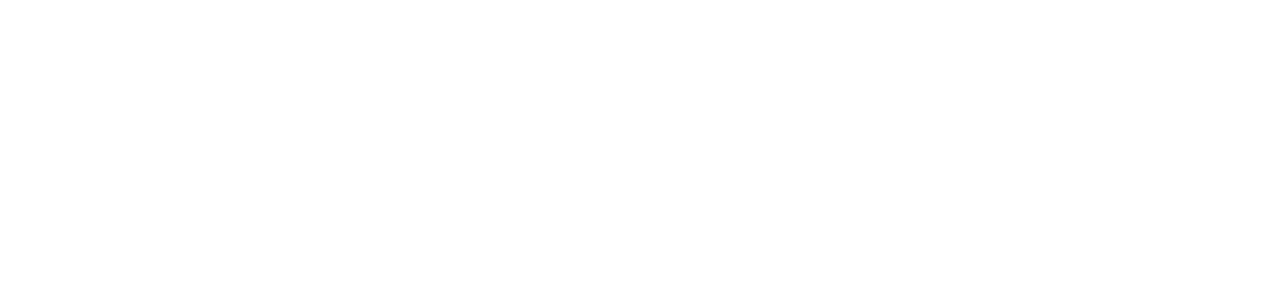
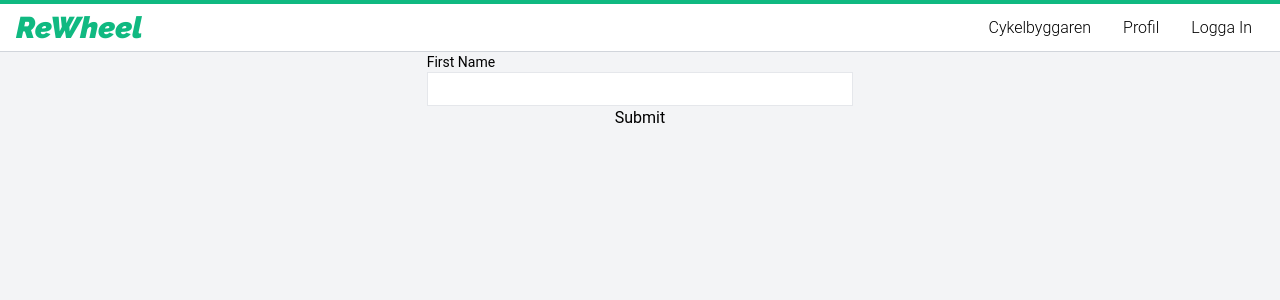
Before and after one commit to rasmus-rudling/rewheel-3D, a React app in the folder app/: page /login in a window 1280 px wide. Shown: the top 300 px of the page. Built offline with nearby package versions, Linux system fonts and the light colour scheme.

Commit message:
Started on login page

```diff
--- a/app/package.json
+++ b/app/package.json
@@ -52,6 +52,7 @@
     "webpack-dev-server": "^4.3.0"
   },
   "dependencies": {
+    "formik": "^2.2.9",
     "react": "^17.0.2",
     "react-dom": "^17.0.2",
     "react-router-dom": "^5.3.0",
--- a/app/src/App.tsx
+++ b/app/src/App.tsx
@@ -3,6 +3,7 @@
 import BikeBuilderPage from './components/pages/BikeBuilder/BikeBuilderPage';
 import NavBarPresenter from './components/common/NavBar/NavBarPresenter';
 import PageWrapper from './components/common/PageWrapper';
+import LoginPage from './components/pages/Login/LogInPage';
 
 const App = () => {
 	return (
@@ -19,6 +20,12 @@
 						<ProfilePage />
 					</PageWrapper>
 				</Route>
+
+				<Route exact path="/login">
+					<PageWrapper>
+						<LoginPage />
+					</PageWrapper>
+				</Route>
 			</Switch>
 		</Router>
 	);
--- a/app/src/components/common/NavBar/NavBarPresenter.tsx
+++ b/app/src/components/common/NavBar/NavBarPresenter.tsx
@@ -10,6 +10,7 @@
 const navButtons: NavButton[] = [
 	{ route: 'bike-builder', text: 'cykelbyggaren' },
 	{ route: 'profile', text: 'profil' },
+	{ route: 'login', text: 'logga in' },
 ];
 
 const NavBarPresenter = () => {
--- a/app/src/components/common/buttons/Button1View.tsx
+++ b/app/src/components/common/buttons/Button1View.tsx
@@ -4,6 +4,7 @@
 	text: string;
 	onClickHandler: () => void;
 	color: 'blue' | 'green' | 'red' | 'gray';
+	type: 'submit' | '';
 }
 
 const Button1 = ({ text, onClickHandler, color }: Props) => {
--- /dev/null
+++ b/app/src/components/common/form/TextInput.tsx
@@ -0,0 +1,30 @@
+import React, { ChangeEvent } from 'react';
+import { convertStringToCamelCase } from '../../../utility/functions';
+
+interface Props {
+	type: string;
+	currentTextValue: string;
+	onTextChange: (e: string | ChangeEvent<any>) => void;
+}
+
+const TextInput = ({ type, currentTextValue, onTextChange }: Props) => {
+	const convertedTypeText = convertStringToCamelCase(type);
+
+	return (
+		<div className="flex flex-col">
+			<label htmlFor={convertedTypeText} className="font-normal text-sm">
+				{type}
+			</label>
+			<input
+				id={convertedTypeText}
+				name={convertedTypeText}
+				type="text"
+				onChange={onTextChange}
+				value={currentTextValue}
+				className="focus:outline-none px-2 py-1 font-light border focus:border-green-500"
+			/>
+		</div>
+	);
+};
+
+export default TextInput;
--- /dev/null
+++ b/app/src/components/pages/Login/LoginPage.tsx
@@ -0,0 +1,34 @@
+import React from 'react';
+import { useFormik } from 'formik';
+import TextInput from '../../common/form/TextInput';
+
+const LoginPage = () => {
+	const formik = useFormik({
+		initialValues: {
+			firstName: '',
+			lastName: '',
+			email: '',
+		},
+		onSubmit: (values) => {
+			alert(JSON.stringify(values, null, 2));
+		},
+	});
+	return (
+		<div className="w-full">
+			<form
+				onSubmit={formik.handleSubmit}
+				className="flex w-1/3 max-w-2xl mx-auto flex-col"
+			>
+				<TextInput
+					currentTextValue={formik.values.firstName}
+					onTextChange={(e) => formik.handleChange(e)}
+					type="First Name"
+				/>
+
+				<button type="submit">Submit</button>
+			</form>
+		</div>
+	);
+};
+
+export default LoginPage;
--- /dev/null
+++ b/app/src/utility/functions.ts
@@ -0,0 +1,9 @@
+export const convertStringToCamelCase = (stringToConvert: string) => {
+	return stringToConvert.replace(
+		/(?:^\w|[A-Z]|\b\w|\s+)/g,
+		function (match, index) {
+			if (+match === 0) return ''; // or if (/\s+/.test(match)) for white spaces
+			return index === 0 ? match.toLowerCase() : match.toUpperCase();
+		}
+	);
+};
--- a/app/tailwind.config.js
+++ b/app/tailwind.config.js
@@ -17,6 +17,11 @@
 			animation: {
 				'spin-slow': 'spin 4s linear infinite',
 			},
+			outline: {
+				green: '1px solid #10B981',
+				red: '1px solid #EF4444',
+				blue: '1px solid #3B82F6',
+			},
 		},
 		rotate: {
 			'-180': '-180deg',
```
Also changed, not shown: 1 other file (tests, documents, lock files or other folders).
